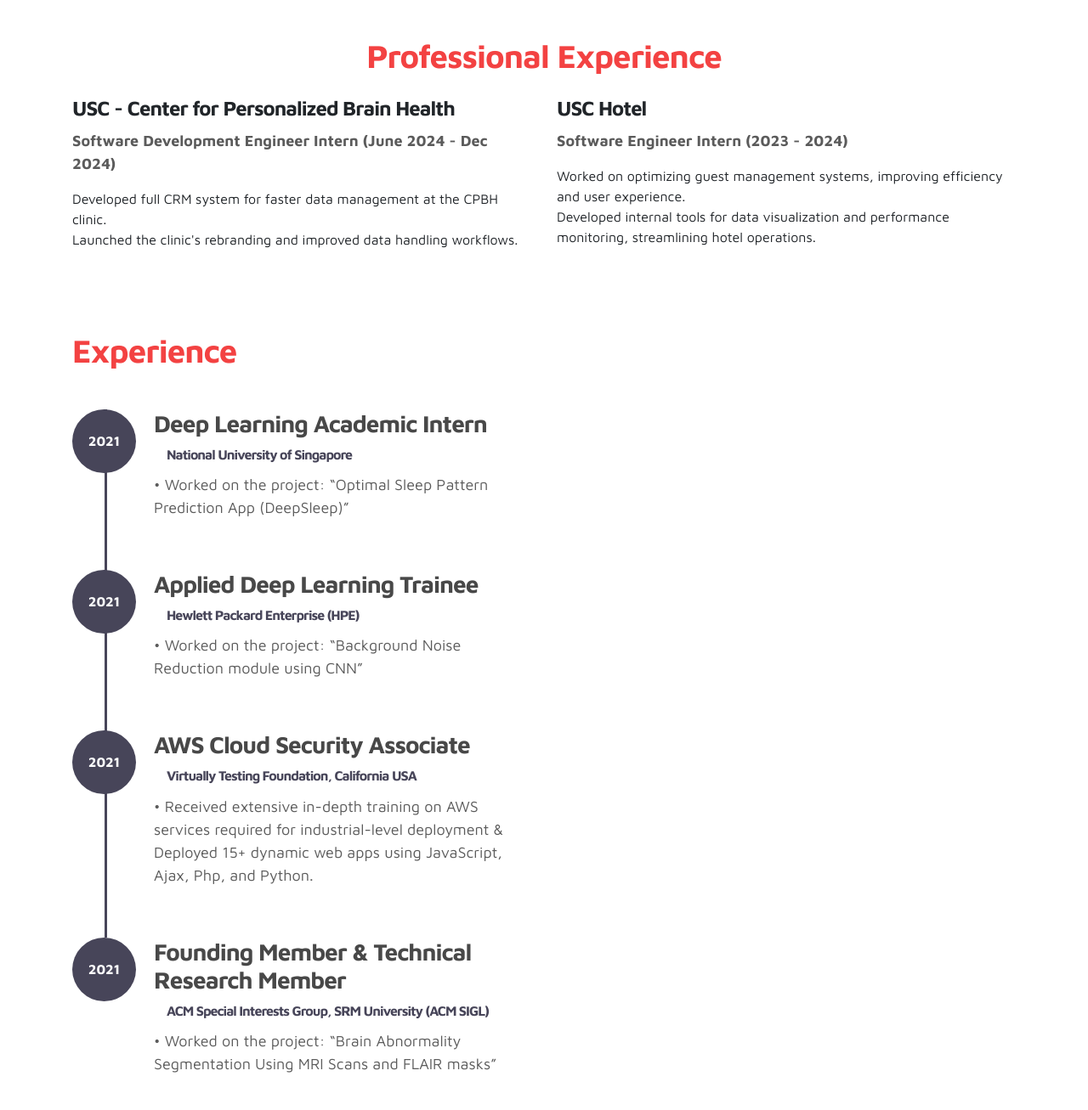
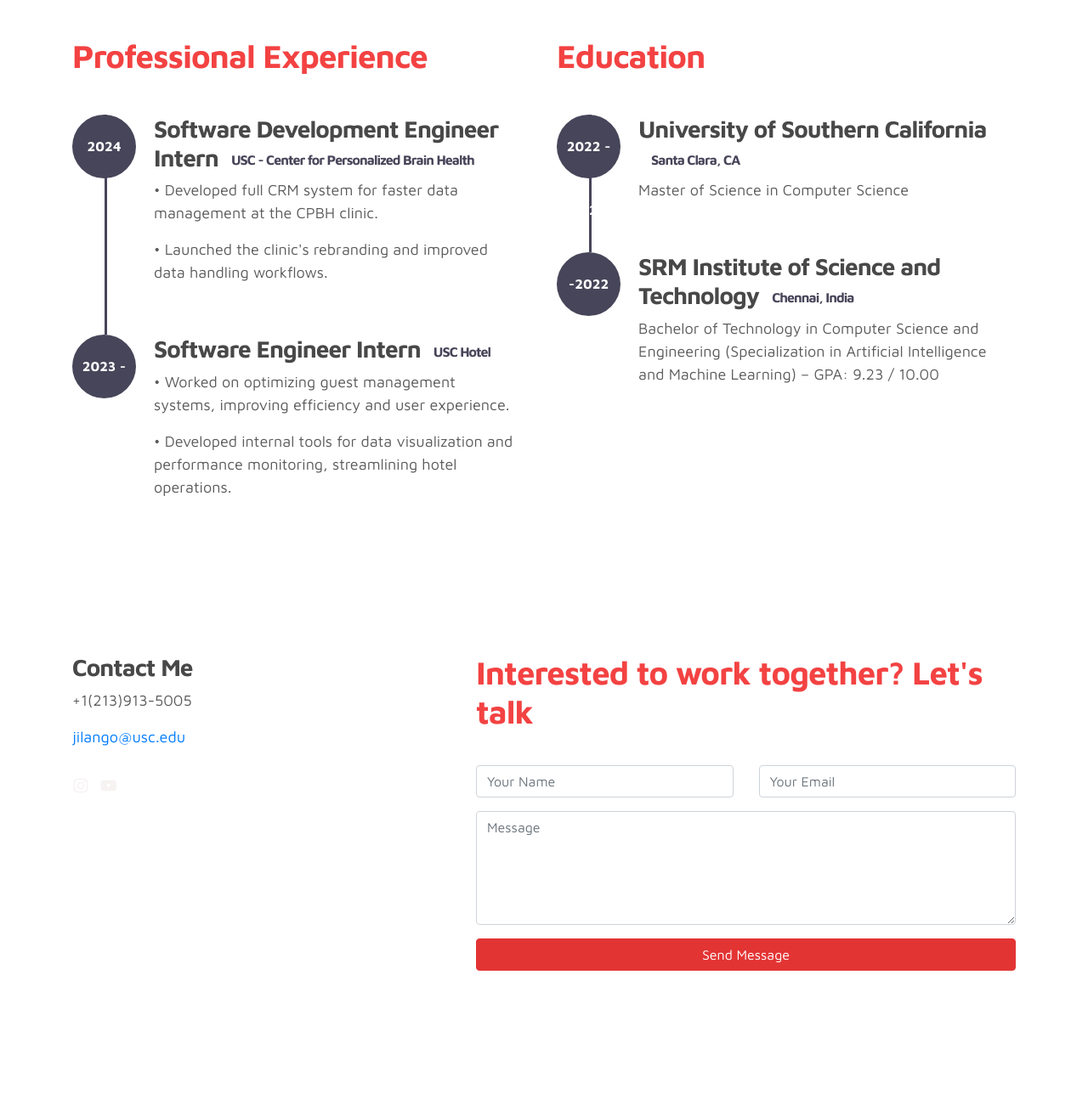
Before and after one commit to jackpraveenraj/jackpraveenraj.github.io, a plain HTML site: page index.html in a window 1280 px wide. Shown: the part 1560-2867 px from the top of the page at 85% size. After the commit the page ends 2799 px from the top, so only its background shows below. Drawn offline with nearby package versions, Linux system fonts and the light colour scheme.

Commit message:
Update index.html

```diff
--- a/index.html
+++ b/index.html
@@ -163,84 +163,38 @@
   </div>
 </section>
 
-<!-- PROFESSIONAL EXPERIENCE SECTION -->
-<section id="professional-experience" class="experience py-5">
-  <div class="container">
-    <h2 class="text-center">Professional Experience</h2>
-    <div class="row mt-4">
-      <div class="col-md-6">
-        <h4>USC - Center for Personalized Brain Health</h4>
-        <p><strong>Software Development Engineer Intern (June 2024 - Dec 2024)</strong></p>
-        <ul>
-          <li>Developed full CRM system for faster data management at the CPBH clinic.</li>
-          <li>Launched the clinic's rebranding and improved data handling workflows.</li>
-        </ul>
-      </div>
-      <div class="col-md-6">
-        <h4>USC Hotel</h4>
-        <p><strong>Software Engineer Intern (2023 - 2024)</strong></p>
-        <ul>
-          <li>Worked on optimizing guest management systems, improving efficiency and user experience.</li>
-          <li>Developed internal tools for data visualization and performance monitoring, streamlining hotel operations.</li>
-        </ul>
-      </div>
-    </div>
-  </div>
-</section>
-
-<!-- EXPERIENCE SECTION (NEW) -->
-<section id="experience" class="experience py-5">
+<!-- PROFESSIONAL EXPERIENCE AND EDUCATION SECTION SIDE BY SIDE -->
+<section id="experience-education" class="py-5">
   <div class="container">
     <div class="row">
+      <!-- Professional Experience Section -->
       <div class="col-lg-6 col-12">
-        <h2 class="mb-4">Experience</h2>
+        <h2 class="mb-4">Professional Experience</h2>
         <div class="timeline">
           <div class="timeline-wrapper">
             <div class="timeline-yr">
-              <span>2021</span>
+              <span>2024</span>
             </div>
             <div class="timeline-info">
-              <h3><span>Deep Learning Academic Intern</span><small>National University of Singapore</small></h3>
-              <p>• Worked on the project: “Optimal Sleep Pattern Prediction App (DeepSleep)”</p>
+              <h3><span>Software Development Engineer Intern</span><small>USC - Center for Personalized Brain Health</small></h3>
+              <p>• Developed full CRM system for faster data management at the CPBH clinic.</p>
+              <p>• Launched the clinic's rebranding and improved data handling workflows.</p>
             </div>
           </div>
           <div class="timeline-wrapper">
             <div class="timeline-yr">
-              <span>2021</span>
+              <span>2023 - 2024</span>
             </div>
             <div class="timeline-info">
-              <h3><span>Applied Deep Learning Trainee</span><small>Hewlett Packard Enterprise (HPE)</small></h3>
-              <p>• Worked on the project: “Background Noise Reduction module using CNN”</p>
-            </div>
-          </div>
-          <div class="timeline-wrapper">
-            <div class="timeline-yr">
-              <span>2021</span>
-            </div>
-            <div class="timeline-info">
-              <h3><span>AWS Cloud Security Associate</span><small>Virtually Testing Foundation, California USA</small></h3>
-              <p>• Received extensive in-depth training on AWS services required for industrial-level deployment & Deployed 15+ dynamic web apps using JavaScript, Ajax, Php, and Python.</p>
-            </div>
-          </div>
-          <div class="timeline-wrapper">
-            <div class="timeline-yr">
-              <span>2021</span>
-            </div>
-            <div class="timeline-info">
-              <h3><span>Founding Member & Technical Research Member</span><small>ACM Special Interests Group, SRM University (ACM SIGL)</small></h3>
-              <p>• Worked on the project: “Brain Abnormality Segmentation Using MRI Scans and FLAIR masks”</p>
+              <h3><span>Software Engineer Intern</span><small>USC Hotel</small></h3>
+              <p>• Worked on optimizing guest management systems, improving efficiency and user experience.</p>
+              <p>• Developed internal tools for data visualization and performance monitoring, streamlining hotel operations.</p>
             </div>
           </div>
         </div>
       </div>
-    </div>
-  </div>
-</section>
 
-<!-- EDUCATION SECTION -->
-<section id="education" class="education py-5">
-  <div class="container">
-    <div class="row">
+      <!-- Education Section -->
       <div class="col-lg-6 col-12">
         <h2 class="mb-4">Education</h2>
         <div class="timeline">
```
